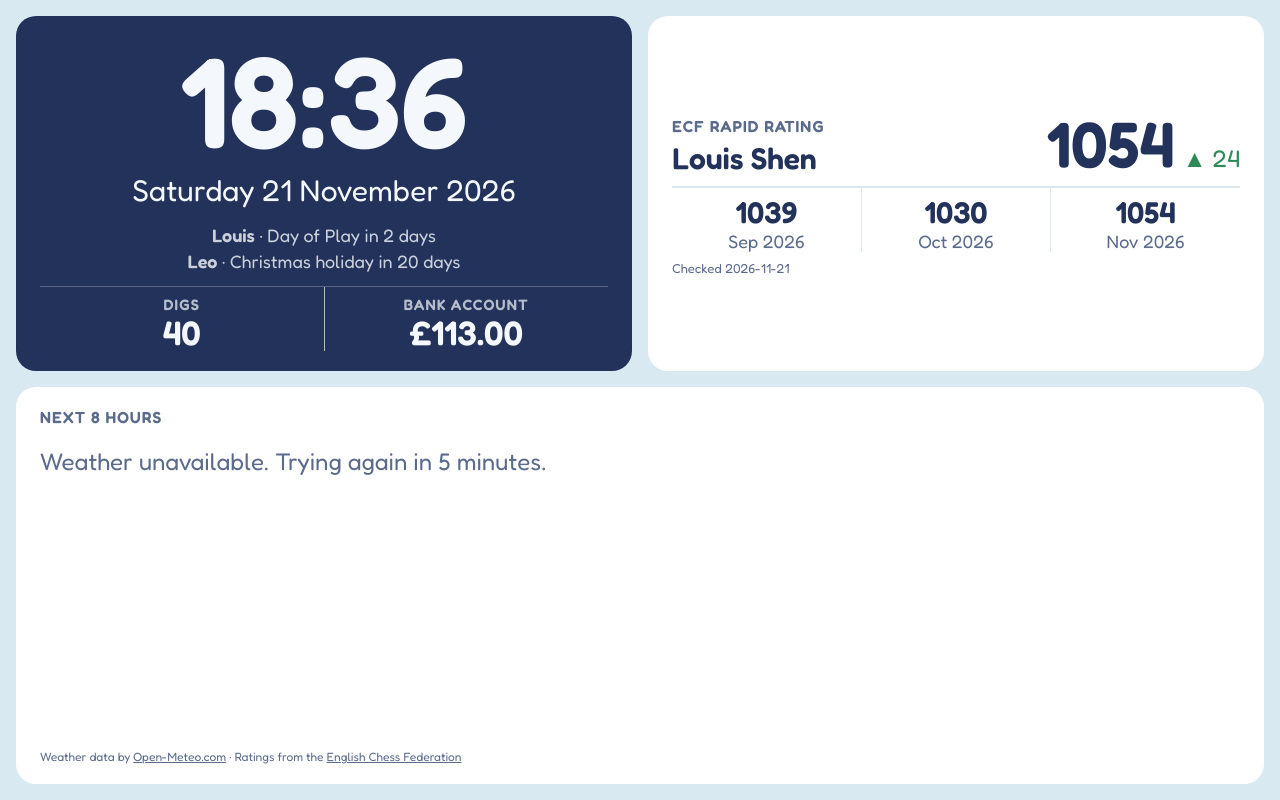
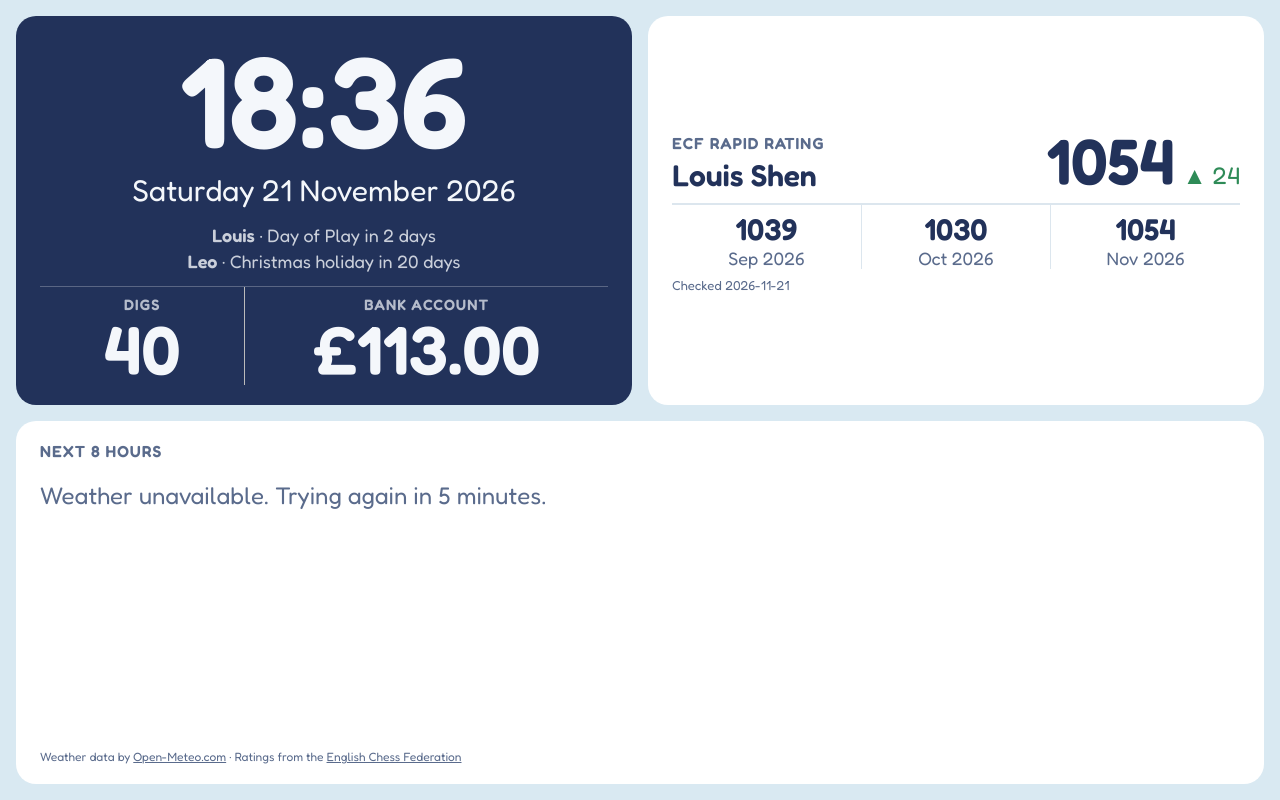
Before and after one commit to LShen67/Family-board, a plain HTML site: page index.html in a window 1280 px wide. Drawn offline with Linux system fonts and the light colour scheme; no server answers.

Commit message:
Make digs and bank numbers twice as big
Co-Authored-By: Claude Opus 5.5 <noreply@anthropic.com>
Claude-Session: https://claude.ai/code/session_01LTvdVza4PuVbQgHGKNZqab

```diff
--- a/index.html
+++ b/index.html
@@ -42,7 +42,7 @@
   .stats td { border-top: 1px solid #BBBBBB; padding-top: 8px; }
   .stats td.first-not { border-left: 1px solid #BBBBBB; }
   .s-label { font-size: 15px; font-weight: 600; letter-spacing: 1px; text-transform: uppercase; color: #555555; }
-  .s-value { font-size: 34px; font-weight: 600; line-height: 1.1; }
+  .s-value { font-size: 68px; font-weight: 600; line-height: 1.05; }
 
   .label { font-size: 16px; font-weight: 600; letter-spacing: 1px; text-transform: uppercase; color: #555555; }
   .chess-top td { text-align: left; vertical-align: bottom; }
@@ -131,7 +131,7 @@
     <p id="date" class="date"></p>
     <div id="countdowns" class="countdowns"></div>
     <table class="stats"><tr>
-      <td><p class="s-label">Digs</p><p id="digs" class="s-value"></p></td>
+      <td style="width:36%"><p class="s-label">Digs</p><p id="digs" class="s-value"></p></td>
       <td class="first-not"><p class="s-label">Bank account</p><p id="bank" class="s-value"></p></td>
     </tr></table>
   </section>
```
